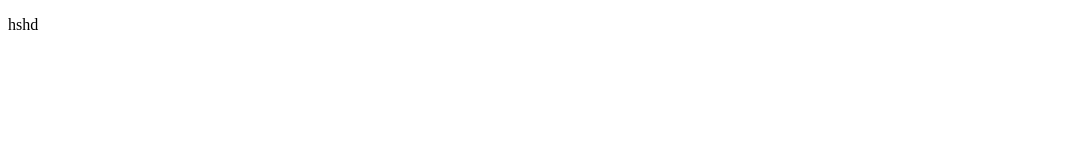
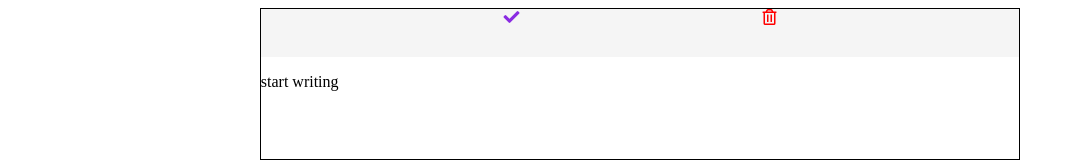
Before and after one commit to RehanRabbani/NotesAPP, a plain HTML site: page index.html in a window 1280 px wide. Shown: the whole page, without its empty margins (0-1075 px from the left). Drawn offline with Linux system fonts and the light colour scheme.

Commit message:
initial notesApp

```diff
--- a/index.html
+++ b/index.html
@@ -5,8 +5,21 @@
     <meta name="viewport" content="width=device-width, initial-scale=1.0">
     <meta http-equiv="X-UA-Compatible" content="ie=edge">
     <title>Document</title>
+    <link rel="stylesheet" href="https://use.fontawesome.com/releases/v5.8.1/css/all.css" integrity="sha384-50oBUHEmvpQ+1lW4y57PTFmhCaXp0ML5d60M1M7uH2+nqUivzIebhndOJK28anvf" crossorigin="anonymous">
+    <link rel="stylesheet" href="style.css">
+    <script src="script.js"></script>
 </head>
 <body>
-    <p>hshd</p>
+      <div class="parent">
+        <header>
+            <span  onclick="one(this)"><i class="fas fa-check"></i></span>
+           <span><i class="far fa-trash-alt"></i></span> </header>
+
+        <section>
+            <p id="para" contenteditable="true">start writing</p>
+           </section>
+
+      </div>
+
 </body>
 </html>
--- /dev/null
+++ b/script.js
@@ -0,0 +1,11 @@
+function one(sp){
+    let getId = document.querySelector('#para');
+    if(getId.contentEditable==='true'){
+        getId.contentEditable = 'false';
+        sp.innerHTML = `<i class="fab fa-500px"></i>`;
+    }
+    else{
+        getId.contentEditable = 'true';
+        sp.innerHTML = `<i class="fas fa-check"></i>`;
+    }
+}
--- /dev/null
+++ b/style.css
@@ -0,0 +1,24 @@
+body{
+    display: flex;
+    flex-direction: column;
+    align-items: center;
+
+}
+
+.parent{
+    height: 150px;
+   border: 1px solid black;
+    width: 60%;
+}
+header{
+    background-color: whitesmoke;
+    height: 3rem;
+    display: flex;
+    justify-content: space-evenly;
+}
+header>span:nth-child(1){
+    color:blueviolet;
+}
+header>span:nth-child(2){
+    color:red;
+}
```
